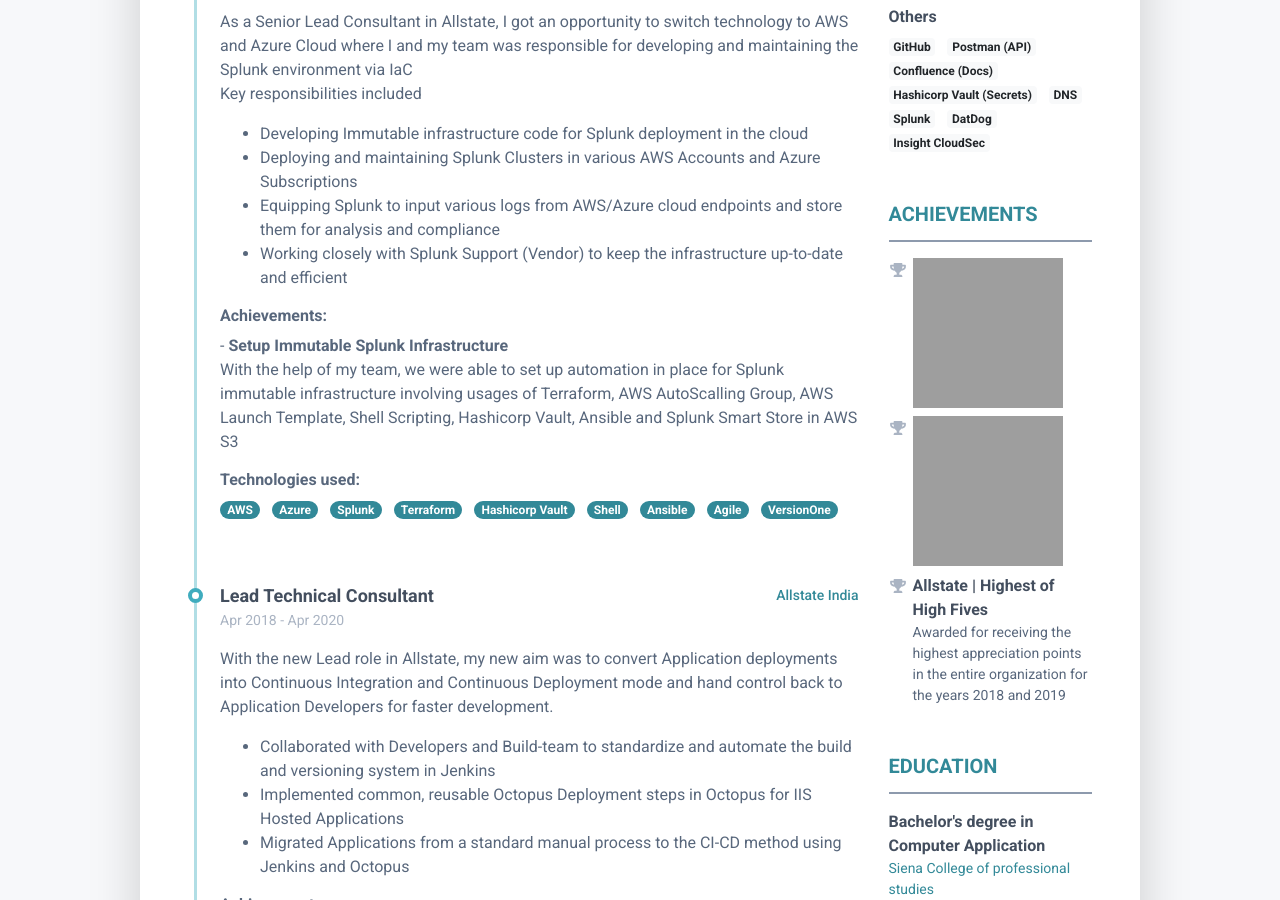
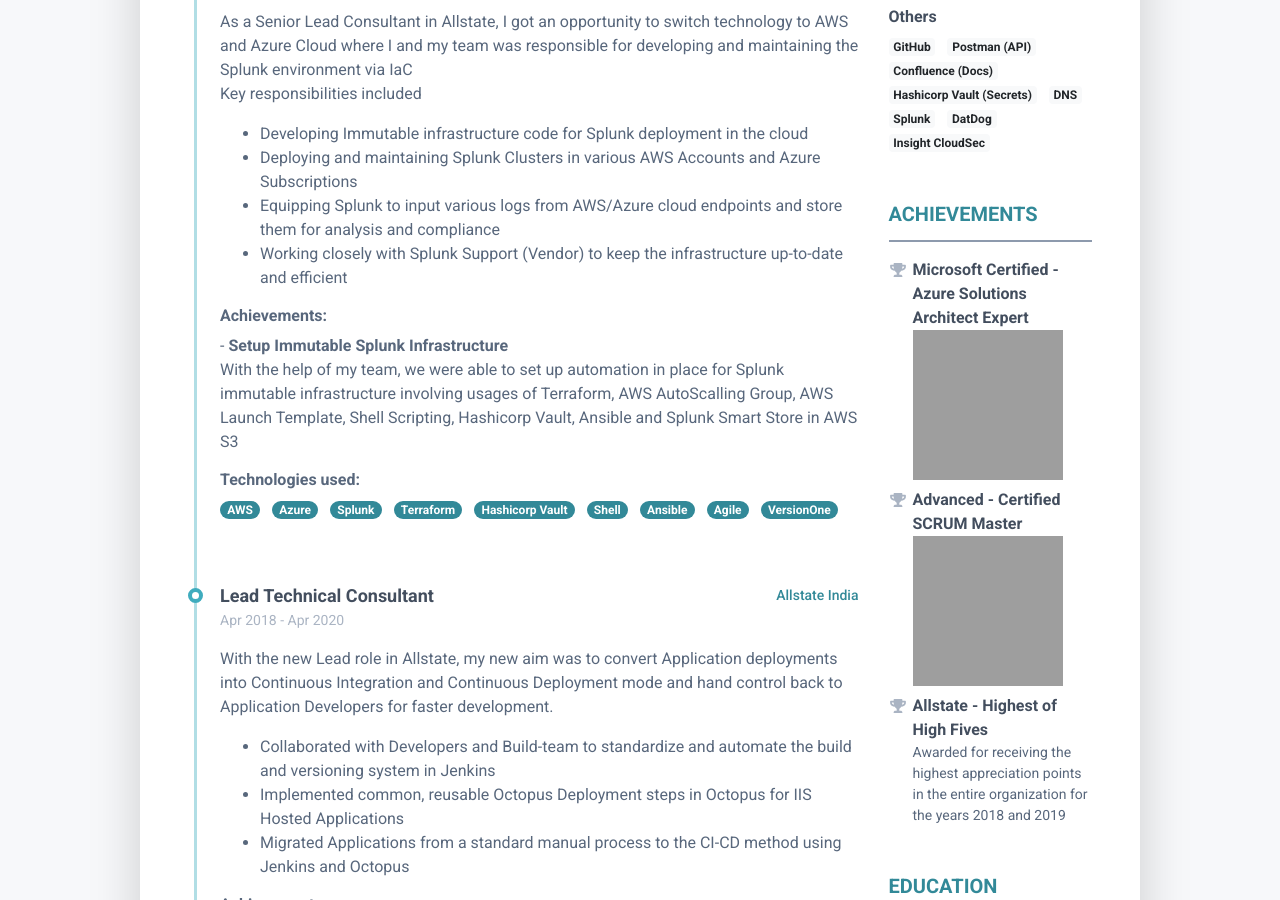
Before and after one commit to Rinu-Varghese/Rinu-Varghese.github.io, a Jekyll site: the page built from index.markdown, in a window 1280 px wide and 900 px high, scrolled down 1272 px. Built offline with Jekyll 4.4.1, drawn with Linux system fonts in a browser that asks for light colours; nearby versions of some CDN libraries; grey boxes are pictures that could not be loaded.

Commit message:
Update data.yml

```diff
--- a/_data/data.yml
+++ b/_data/data.yml
@@ -225,15 +225,15 @@ experiences:
       - ServiceNow
 
 awards:
-  - name:
+  - name: Microsoft Certified - Azure Solutions Architect Expert
+    description: <a href="https://learn.microsoft.com/api/credentials/share/en-us/VargheseRinu-0733/FB24E511D281D8D9?sharingId=3BDA757CFF5AA189" target="_blank" rel="noopener noreferrer"><img src="https://learn.microsoft.com/en-gb/media/learn/certification/badges/microsoft-certified-expert-badge.svg" alt="Rinuvarghese - Microsoft Certified Azure Solutions Architect Expert" width="150" height="150"></a>
+  - name: Advanced - Certified SCRUM Master
     description: <a href="https://badgecert.com/bc/html/groupbadges.html?k=d29VaXNvaWpXRVZrM3pveWVLZ3BoQT09" target="_blank" rel="noopener noreferrer"><img src="https://bcert.me/bc/html/img/badges/generated/badge-7236.png" alt="Rinuvarghese - A-CSM" width="150" height="150"></a>
-  - name:
-    description: <a href="https://learn.microsoft.com/api/credentials/share/en-us/VargheseRinu-0733/FB24E511D281D8D9?sharingId=3BDA757CFF5AA189" target="_blank" rel="noopener noreferrer"><img src="https://learn.microsoft.com/en-gb/media/learn/certification/badges/microsoft-certified-expert-badge.svg" alt="Rinuvarghese - Microsoft Certified Azure Solutions Architect Expert" width="150" height="150"></a>
 #  - name:
 #    description: <div data-iframe-width="150" data-iframe-height="270" data-share-badge-id="7c8576a2-9fe4-4d08-9471-09318e2b79d7" data-share-badge-host="https://www.credly.com"></div><script type="text/javascript" async src="//cdn.credly.com/assets/utilities/embed.js"></script>
   # - name:
   #   description: <div data-iframe-width="150" data-iframe-height="270" data-share-badge-id="c4e67dd7-203e-42cf-b725-25a7cdc47152" data-share-badge-host="https://www.credly.com"></div><script type="text/javascript" async src="//cdn.credly.com/assets/utilities/embed.js"></script>
-  - name: Allstate | Highest of High Fives
+  - name: Allstate - Highest of High Fives
     description: |
       Awarded for receiving the highest appreciation points in the entire organization for the years 2018 and 2019
 
```
